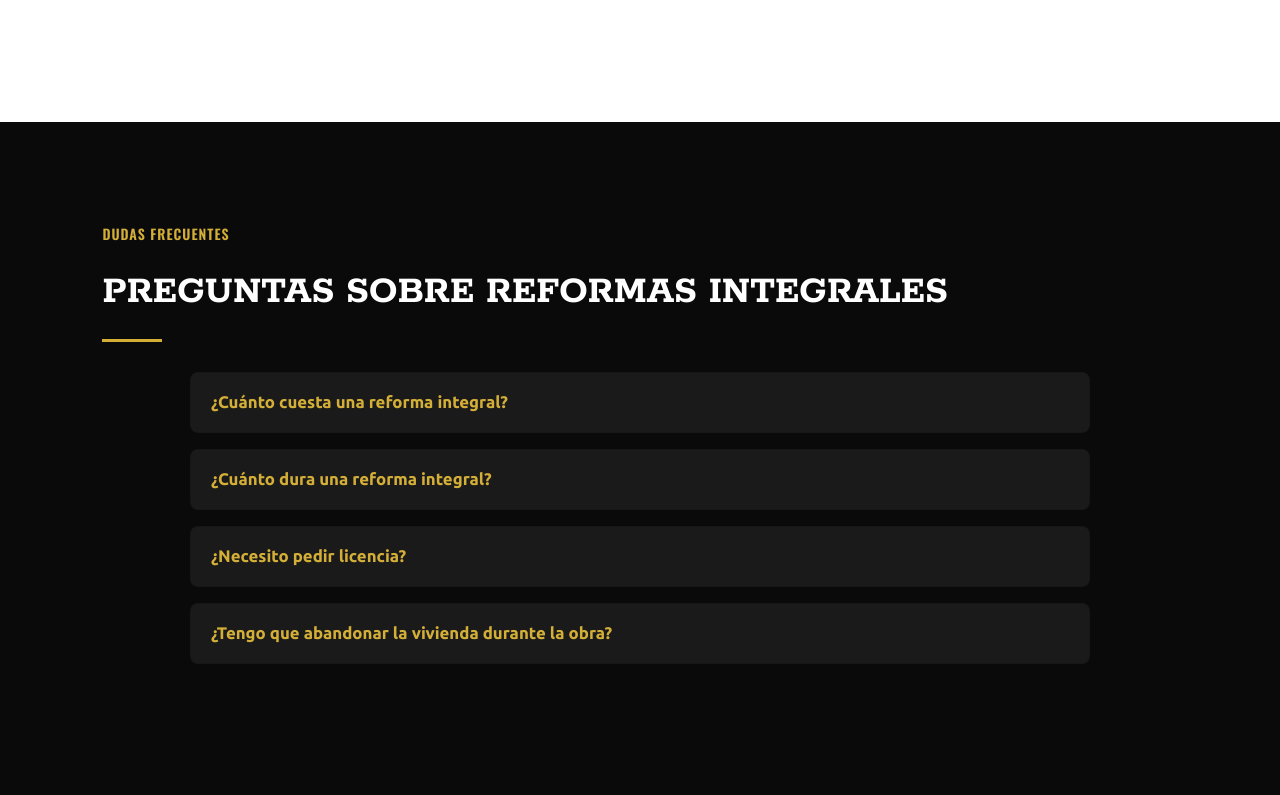
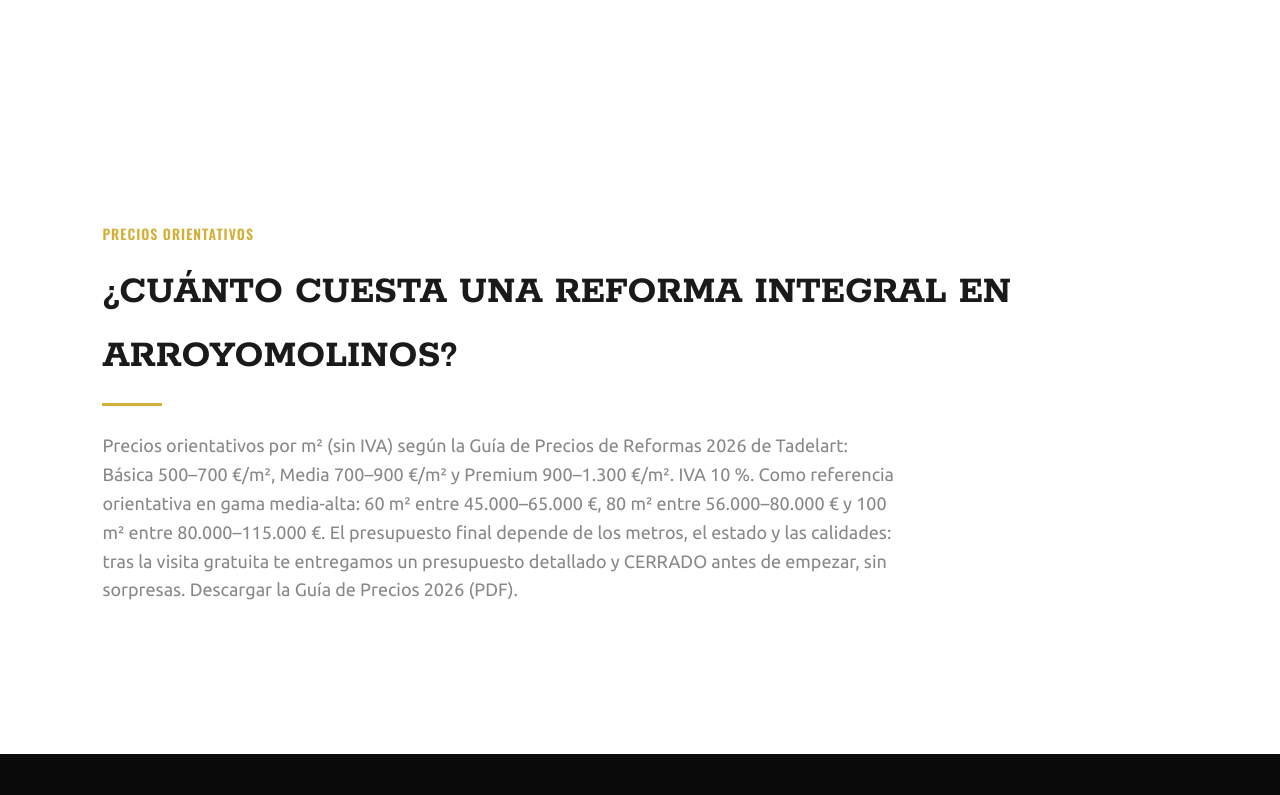
Before and after one commit to iatadelart-hub/cambios-pagina-muse-ia, a website: page reformas-integrales-arroyomolinos.html in a window 1280 px wide. Shown: the part 5405-6200 px from the top of the page. Drawn offline with nearby package versions, Linux system fonts and the light colour scheme.

Commit message:
Vista previa: bloque de precios Guía 2026 en integrales (corrección ancla FAQ)

```diff
--- a/reformas-integrales-arroyomolinos.html
+++ b/reformas-integrales-arroyomolinos.html
@@ -102,7 +102,12 @@
     <div class="blog-single-image" style="margin:30px 0;text-align:center;"><img src="img/landing/integral-dormitorio.jpg" alt="Dormitorio reformado con armarios empotrados" style="width:100%;max-height:480px;object-fit:cover;border-radius:8px;"></div>
     <p style="text-align:center;color:var(--gold);font-size:0.95rem;">Dormitorio con armarios empotrados a medida y acabado en tonos neutros.</p>
   </article></div>
-  <section class="section-dark"><div class="container">
+
+  <section class="section-light"><div class="container">
+    <span class="section-tag">Precios orientativos</span><h2 class="section-title">¿Cuánto cuesta una reforma integral en Arroyomolinos?</h2>
+    <p class="section-desc">Precios orientativos por m² (sin IVA) según la Guía de Precios de Reformas 2026 de Tadelart: Básica 500–700 €/m², Media 700–900 €/m² y Premium 900–1.300 €/m². IVA 10 %. Como referencia orientativa en gama media-alta: 60 m² entre 45.000–65.000 €, 80 m² entre 56.000–80.000 € y 100 m² entre 80.000–115.000 €. El presupuesto final depende de los metros, el estado y las calidades: tras la visita gratuita te entregamos un presupuesto detallado y CERRADO antes de empezar, sin sorpresas. <a href="https://tadelart.com/Guia-de-Precios-2026-Madrid.pdf">Descargar la Guía de Precios 2026 (PDF)</a>.</p>
+  </div></section>
+<section class="section-dark"><div class="container">
     <span class="section-tag">Dudas frecuentes</span><h2 class="section-title">Preguntas sobre reformas integrales</h2>
     <div style="max-width:900px;margin:30px auto 0;">
         <details style="margin-bottom:16px;background:var(--dark-card,#1a1a1a);border:var(--border-light,1px solid rgba(255,255,255,0.08));border-radius:8px;padding:16px 20px;color:#fff;">
```
